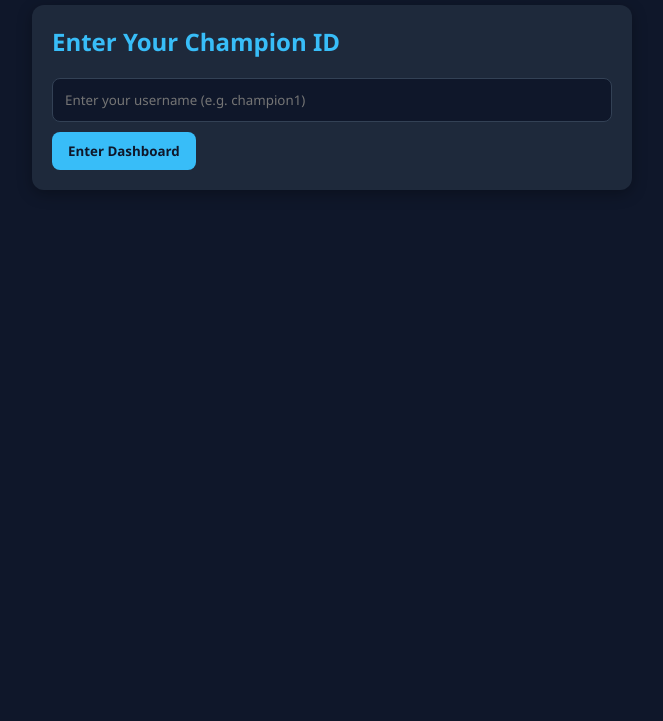
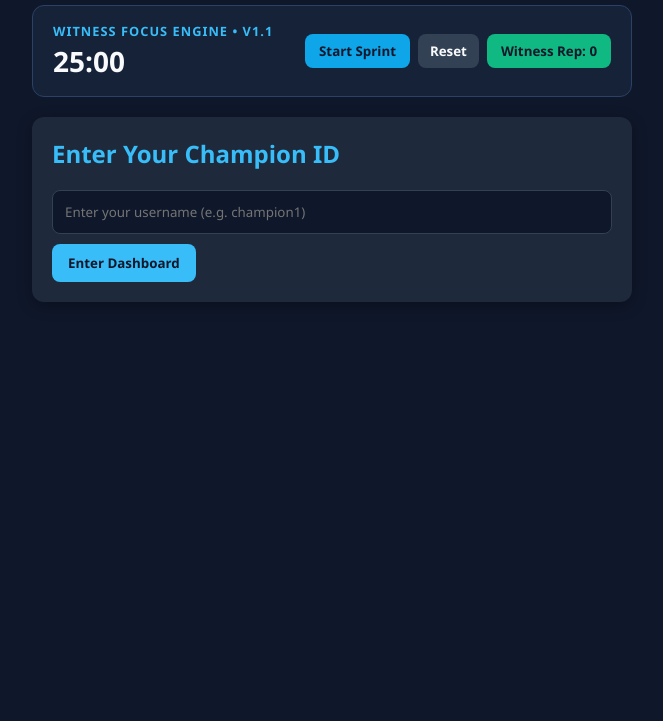
Before and after one commit to XAVIER-MOORKATTIL/usc-habit-tracker, a website: page public/index.html in a window 1280 px wide. Shown: the part 79-800 px from the top of the page, without its empty margins (308-971 px from the left). Drawn offline with Linux system fonts and the light colour scheme.

Commit message:
Micro-Evolution v1.1: Add Witness Focus & Distraction Counter bar

```diff
--- a/public/index.html
+++ b/public/index.html
@@ -23,6 +23,22 @@
 <body>
   <div class="container">
     <h1>🔥 Zero-Excuse Champion Tracker</h1>
+
+    <!-- Micro-Evolution v1.1: Witness Focus & Distraction Counter -->
+    <div id="witness-bar" style="background: #162238; border: 1px solid #2b4166; border-radius: 12px; padding: 16px 20px; margin-bottom: 20px; display: flex; flex-wrap: wrap; justify-content: space-between; align-items: center; gap: 12px; color: #f8fafc;">
+      <div>
+        <div style="font-size: 0.8rem; text-transform: uppercase; letter-spacing: 0.08em; color: #38bdf8; font-weight: 700;">Witness Focus Engine • v1.1</div>
+        <div id="focus-timer-display" style="font-size: 1.75rem; font-weight: 800; font-variant-numeric: tabular-nums; margin-top: 2px;">25:00</div>
+      </div>
+
+      <div style="display: flex; gap: 8px; flex-wrap: wrap;">
+        <button type="button" onclick="toggleFocusTimer()" id="focus-toggle-btn" style="background: #0ea5e9; color: #0f172a; border: none; padding: 8px 14px; border-radius: 8px; font-weight: 700; cursor: pointer;">Start Sprint</button>
+        <button type="button" onclick="resetFocusTimer()" style="background: #334155; color: #f8fafc; border: none; padding: 8px 12px; border-radius: 8px; font-weight: 600; cursor: pointer;">Reset</button>
+        <button type="button" onclick="logWitnessRep()" style="background: #10b981; color: #0f172a; border: none; padding: 8px 14px; border-radius: 8px; font-weight: 700; cursor: pointer;">
+          Witness Rep: <span id="witness-rep-count">0</span>
+        </button>
+      </div>
+    </div>
 
     <!-- Login Section -->
     <div id="loginCard" class="card">
@@ -58,6 +74,52 @@
   </div>
 
   <script>
+    let focusSeconds = 25 * 60;
+    let focusInterval = null;
+    let witnessReps = Number(localStorage.getItem('usc_witness_reps') || 0);
+    document.getElementById('witness-rep-count').textContent = witnessReps;
+
+    function renderFocusTime() {
+      const mins = String(Math.floor(focusSeconds / 60)).padStart(2, '0');
+      const secs = String(focusSeconds % 60).padStart(2, '0');
+      document.getElementById('focus-timer-display').textContent = `${mins}:${secs}`;
+    }
+
+    function toggleFocusTimer() {
+      const btn = document.getElementById('focus-toggle-btn');
+      if (focusInterval) {
+        clearInterval(focusInterval);
+        focusInterval = null;
+        btn.textContent = 'Resume Sprint';
+        return;
+      }
+      btn.textContent = 'Pause';
+      focusInterval = setInterval(() => {
+        if (focusSeconds > 0) {
+          focusSeconds--;
+          renderFocusTime();
+        } else {
+          clearInterval(focusInterval);
+          focusInterval = null;
+          btn.textContent = 'Completed!';
+        }
+      }, 1000);
+    }
+
+    function resetFocusTimer() {
+      clearInterval(focusInterval);
+      focusInterval = null;
+      focusSeconds = 25 * 60;
+      renderFocusTime();
+      document.getElementById('focus-toggle-btn').textContent = 'Start Sprint';
+    }
+
+    function logWitnessRep() {
+      witnessReps++;
+      localStorage.setItem('usc_witness_reps', witnessReps);
+      document.getElementById('witness-rep-count').textContent = witnessReps;
+    }
+
     let currentUser = '';
 
     async function login() {
```
